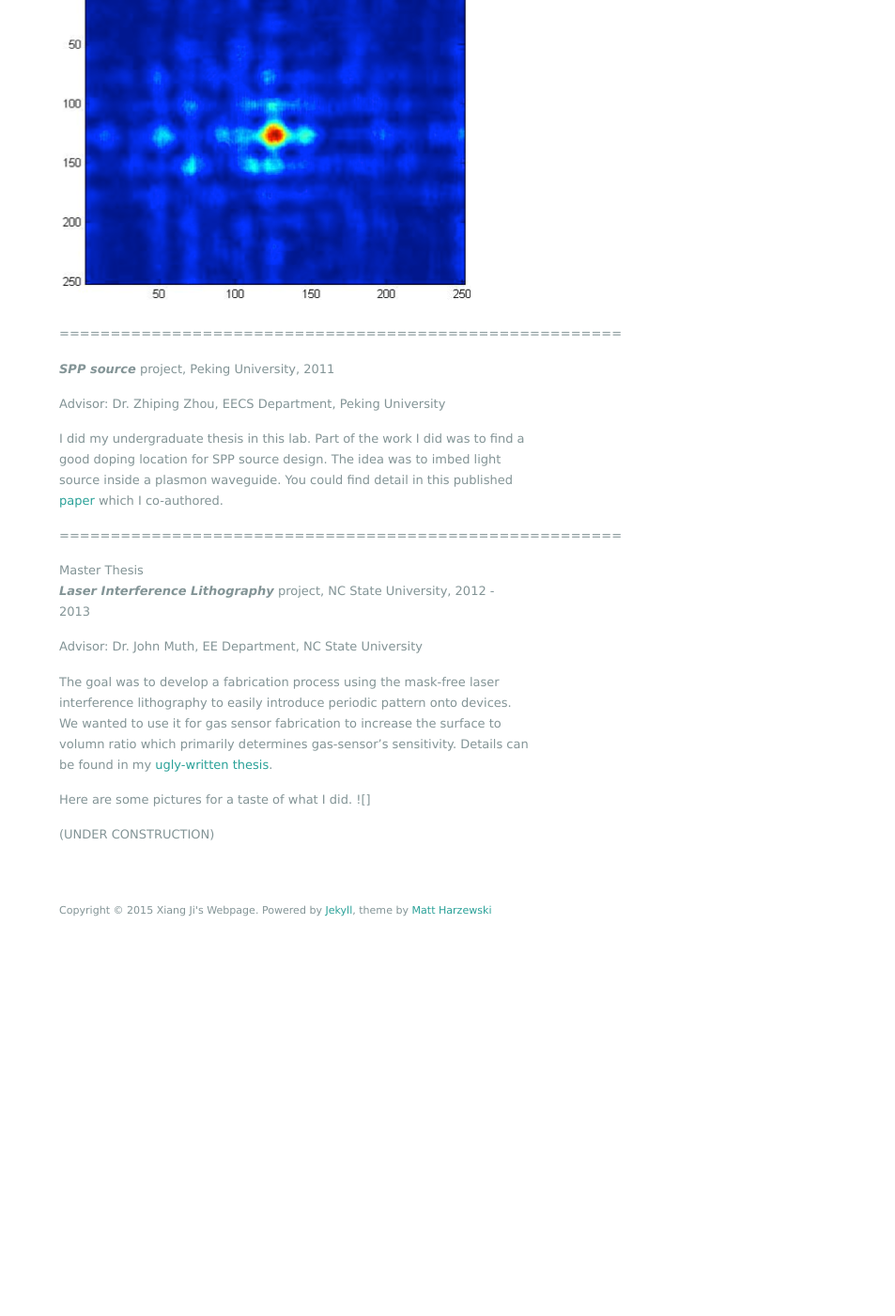
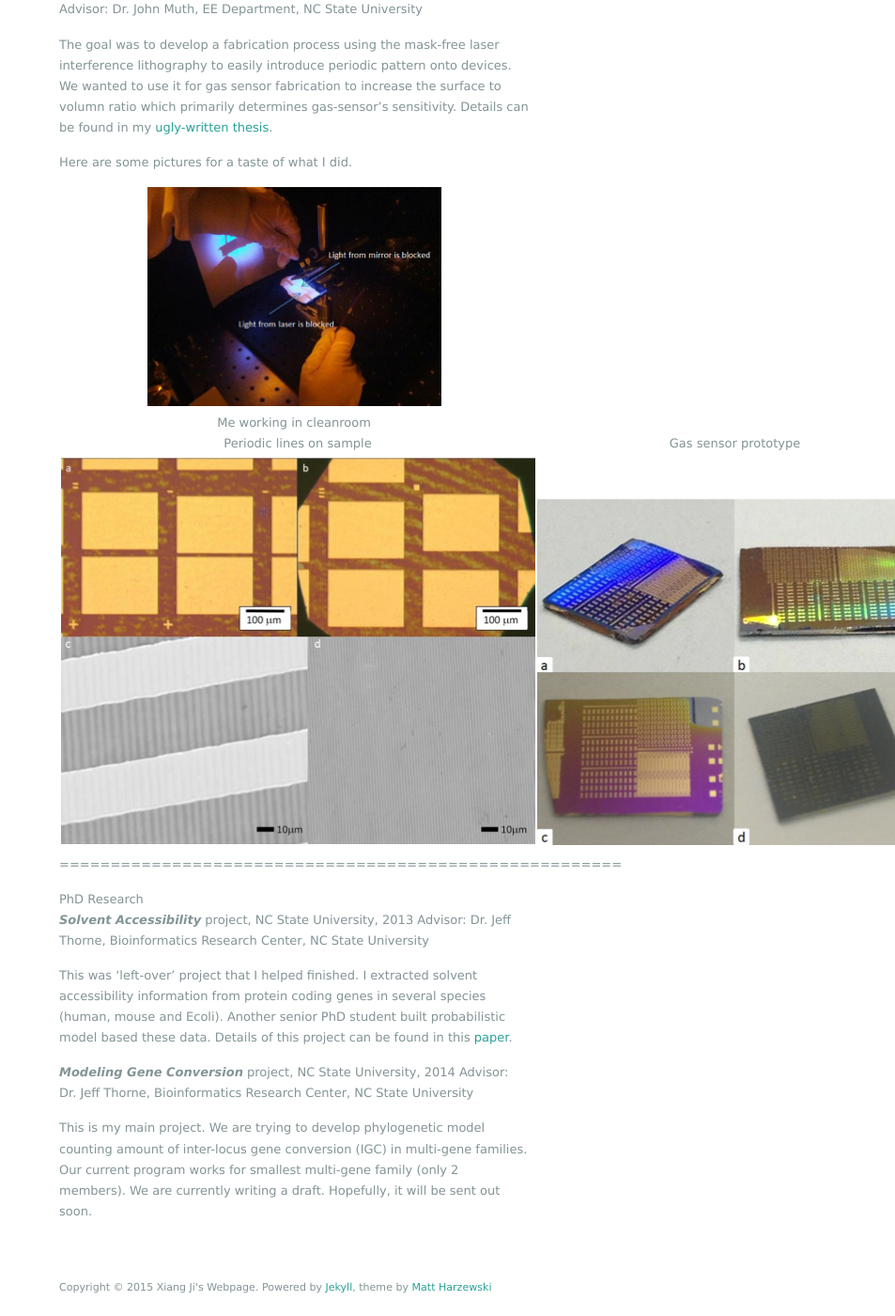
Before and after one commit to xiang-ji-ncsu/xiang-ji-ncsu.github.io, a Jekyll site: the page built from Publication/index.markdown, in a window 1280 px wide and 1400 px high, scrolled down 1709 px. Shown: the whole window at 94% size, without its empty margins (327-1280 px from the left). Built offline with Jekyll 4.4.1, drawn with Linux system fonts in a browser that asks for light colours; nearby versions of some CDN libraries; before the commit the page ends 2708 px from its top, so only the background shows below that; some of the changed text lies outside the part shown.

Commit message:
add publication

```diff
--- a/Publication/index.markdown
+++ b/Publication/index.markdown
@@ -15,13 +15,15 @@
 
 Due to detection limit, we could not provide direct proof that our device worked by the fact that our image detection system was only sensitive to XY plane (parallel to the device) of the optical field whereas the focus intensity mainly lied in Z direction. If possible, a near field optic probe may detect the focus point and give a direct proof. I show my simulated light intensity distribution at XY plane of the focus point together with experimental result below to give you an idea.
 
-![Simulated intensity field XY plane Big NA](https://github.com/xiang-ji-ncsu/xiang-ji-ncsu.github.io/raw/27914ae129b83c237d03d68fec002646d1163f69/images/BigNASimulatedXYPlane.png)
-![Experimental detected intensity field](https://github.com/xiang-ji-ncsu/xiang-ji-ncsu.github.io/raw/27914ae129b83c237d03d68fec002646d1163f69/images/BigNADetectedXYPlane.png)
+XY intensity plane simulated | intensity experimentally detected
+:---------------------------:|:---------------------------------:
+![Simulated intensity field XY plane Big NA](https://github.com/xiang-ji-ncsu/xiang-ji-ncsu.github.io/raw/27914ae129b83c237d03d68fec002646d1163f69/images/BigNASimulatedXYPlane.png) | ![Experimental detected intensity field](https://github.com/xiang-ji-ncsu/xiang-ji-ncsu.github.io/raw/27914ae129b83c237d03d68fec002646d1163f69/images/BigNADetectedXYPlane.png)
 
 We did have direct proof if we modified the design to have the light field mainly in XY plane, but this one didn't have the property to generate a sharper focus. (Small Numerical Aperture)
 
-![Simulated intensity field XY plane Small NA](https://github.com/xiang-ji-ncsu/xiang-ji-ncsu.github.io/raw/27914ae129b83c237d03d68fec002646d1163f69/images/SmallNASimulated.png)
-![Detected intensity field XY plane Small NA](https://github.com/xiang-ji-ncsu/xiang-ji-ncsu.github.io/raw/27914ae129b83c237d03d68fec002646d1163f69/images/SmallNADetected.png)
+XY intensity plane simulated | intensity experimentally detected
+:---------------------------:|:---------------------------------:
+![Simulated intensity field XY plane Small NA](https://github.com/xiang-ji-ncsu/xiang-ji-ncsu.github.io/raw/27914ae129b83c237d03d68fec002646d1163f69/images/SmallNASimulated.png) | ![Detected intensity field XY plane Small NA](https://github.com/xiang-ji-ncsu/xiang-ji-ncsu.github.io/raw/27914ae129b83c237d03d68fec002646d1163f69/images/SmallNADetected.png)
 
 =======================================================
 
@@ -29,7 +31,7 @@
 
 Advisor: Dr. Zhiping Zhou, EECS Department, Peking University
 
-I did my undergraduate thesis in this lab. Part of the work I did was to find a good doping location for SPP source design. The idea was to imbed light source inside a plasmon waveguide. You could find detail in this published [paper](https://github.com/xiang-ji-ncsu/xiang-ji-ncsu.github.io/raw/27914ae129b83c237d03d68fec002646d1163f69/Publication/Effect%20of%20dipole%20location%20on%20profile%20properties%20of%20symmetric%20surface%20plasmon%20polariton%20mode%20in%20Au-Al2O3-Au%20waveguide.pdf) which I co-authored.
+I did my undergraduate thesis in this lab. Part of the work I did was to find a good doping location for SPP source design. The idea was to imbed light source inside a plasmon waveguide. You could find details in this published [paper](https://github.com/xiang-ji-ncsu/xiang-ji-ncsu.github.io/raw/27914ae129b83c237d03d68fec002646d1163f69/Publication/Effect%20of%20dipole%20location%20on%20profile%20properties%20of%20symmetric%20surface%20plasmon%20polariton%20mode%20in%20Au-Al2O3-Au%20waveguide.pdf) which I co-authored.
 
 =======================================================
 
@@ -44,6 +46,23 @@
 The goal was to develop a fabrication process using the mask-free laser interference lithography to easily introduce periodic pattern onto devices. We wanted to use it for gas sensor fabrication to increase the surface to volumn ratio which primarily determines gas-sensor's sensitivity. Details can be found in my [ugly-written thesis](https://github.com/xiang-ji-ncsu/xiang-ji-ncsu.github.io/raw/27914ae129b83c237d03d68fec002646d1163f69/Publication/Laser%20Interference%20Lithography%20for%20Fabrication%20of%20Gas%20Sensors.pdf).
 
 Here are some pictures for a taste of what I did.
-![]
+<div style="text-align:center"><img src ="https://github.com/xiang-ji-ncsu/xiang-ji-ncsu.github.io/raw/master/images/Work%20in%20cleanroom.png" /><figcaption>Me working in cleanroom</figcaption></div>
 
-(UNDER CONSTRUCTION)
+Periodic lines on sample |  Gas sensor prototype
+:---------------------------:|:---------------------------------:
+![Periodic lines on sample](https://github.com/xiang-ji-ncsu/xiang-ji-ncsu.github.io/raw/master/images/Periodic%20Lines.png) |![Gas sensor prototype](https://github.com/xiang-ji-ncsu/xiang-ji-ncsu.github.io/raw/master/images/Gas%20sensor%20prototype.png)
+
+=======================================================
+
+
+####PhD Research
+
+**_Solvent Accessibility_** project, NC State University, 2013
+Advisor: Dr. Jeff Thorne, Bioinformatics Research Center, NC State University
+
+This was 'left-over' project that I helped finished. I extracted solvent accessibility information from protein coding genes in several species (human, mouse and Ecoli). Another senior PhD student built probabilistic model based these data. Details of this project can be found in this [paper](https://github.com/xiang-ji-ncsu/xiang-ji-ncsu.github.io/raw/master/Publication/Roles%20of%20Solvent%20Accessibility%20and%20Gene%20Expression%20in%20Modeling%20Protein%20Sequence%20Evolution.pdf).
+
+**_Modeling Gene Conversion_** project, NC State University, 2014
+Advisor: Dr. Jeff Thorne, Bioinformatics Research Center, NC State University
+
+This is my main project. We are trying to develop phylogenetic model counting amount of inter-locus gene conversion (IGC) in multi-gene families. Our current program works for smallest multi-gene family (only 2 members). We are currently writing a draft. Hopefully, it will be sent out soon.
--- a/_layouts/default.html
+++ b/_layouts/default.html
@@ -37,7 +37,8 @@
 <!--          <li><a href="/archives">Archive</a></li>
 -->
           <li><a href="/Courses">Courses Taken</a></li>
-<!--          <li><a href="/Publication">Projects</a></li>
+          <li><a href="/Publication">Projects</a></li>
+<!--
 -->
 
         </ul>
```
